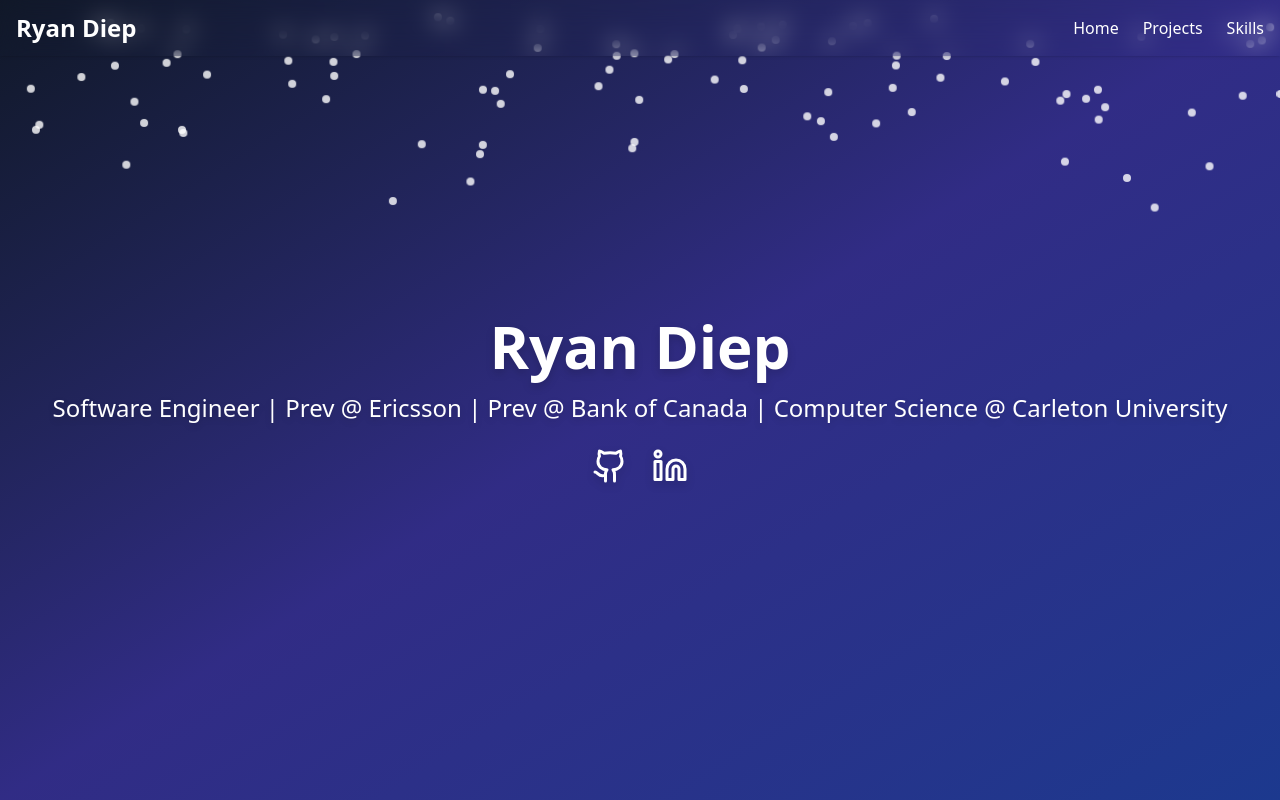
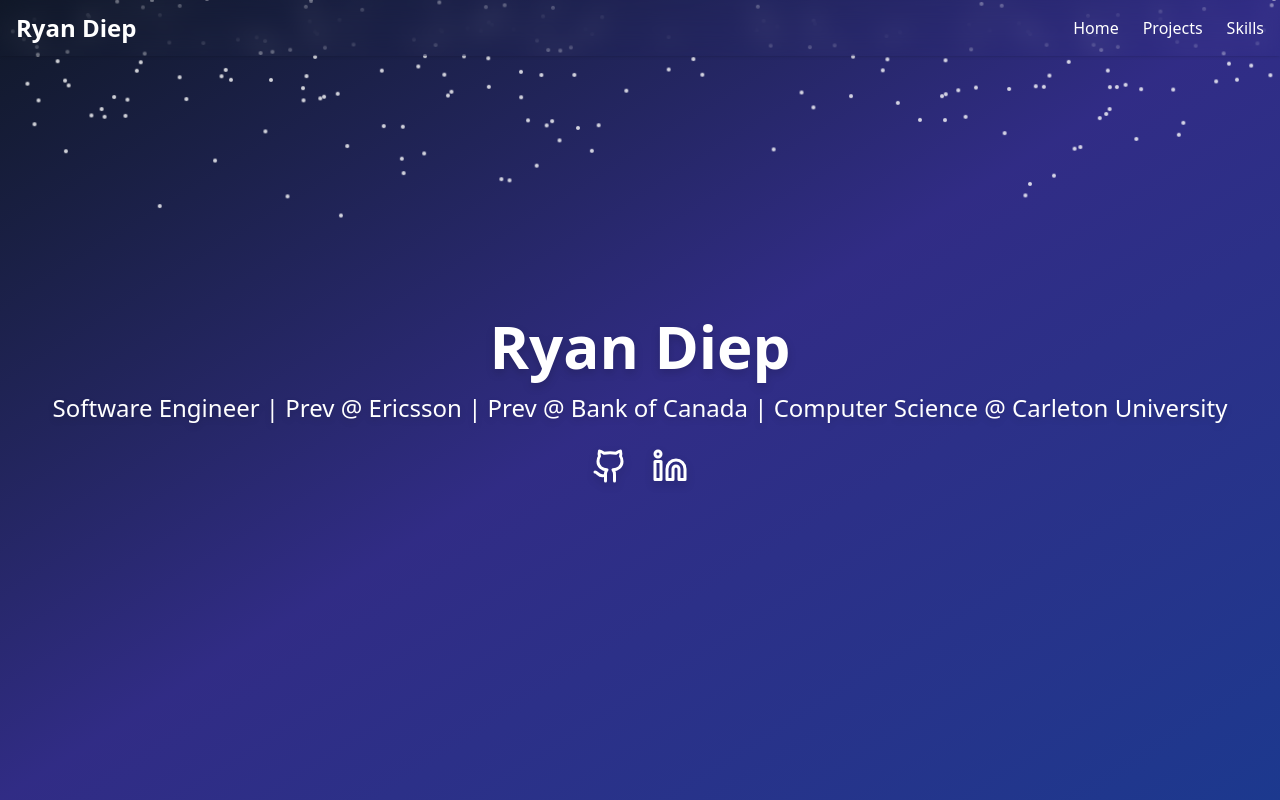
Before and after one commit to Ryan-Diep/ryan-diep-portfolio, a React (Vite) app: page / in a window 1280 px wide. Shown: the top 800 px of the page. Built offline with nearby package versions, Linux system fonts and the light colour scheme.

Commit message:
change snowflake size

```diff
--- a/src/App.jsx
+++ b/src/App.jsx
@@ -72,13 +72,13 @@
       >
       {/* Snowflakes */}
       <div className="absolute top-0 left-0 w-full h-full pointer-events-none">
-        {[...Array(100)].map((_, index) => (
+        {[...Array(750)].map((_, index) => (
           <div
             key={index}
             className="snowflake"
             style={{
               animationDuration: `${Math.random() * 30 + 20}s`, // Random duration
-              animationDelay: `${Math.random() * 5}s`, // Random delay
+              animationDelay: `${Math.random() * 20}s`, // Random delay
               left: `${Math.random() * 100}vw`, // Random position
             }}
           />
--- a/src/index.css
+++ b/src/index.css
@@ -5,8 +5,8 @@
   top: -10px;
   background-color: white;
   border-radius: 50%;
-  width: 8px;
-  height: 8px;
+  width: 4px;
+  height: 4px;
   opacity: 0.8;
   animation: snow 10s linear infinite;
 }
```
